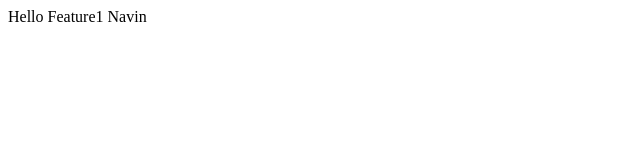
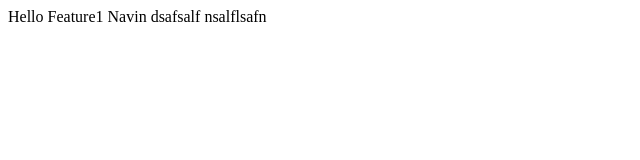
Before and after one commit to shekharnavin0309/myclass-demo, a plain HTML site: page index.html in a window 1280 px wide. Shown: the whole page, without its empty margins (0-640 px from the left). Drawn offline with Linux system fonts and the light colour scheme.

Commit message:
file updated

```diff
--- a/index.html
+++ b/index.html
@@ -1,3 +1,3 @@
 <html>
-    <p>Hello Feature1 Navin</p>
+    <p>Hello Feature1 Navin dsafsalf nsalflsafn</p>
 </html>
```
